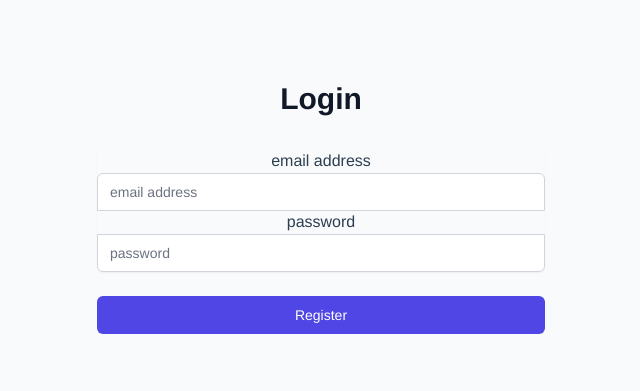
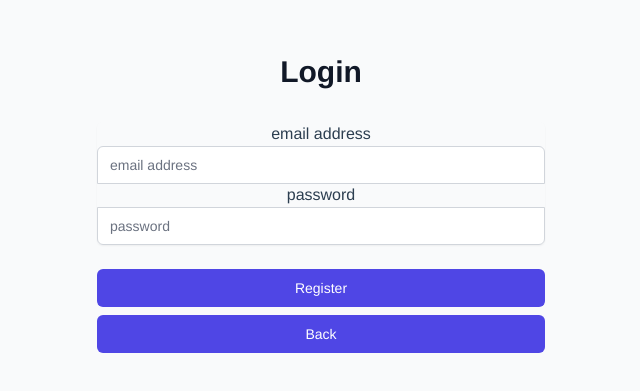
Before and after one commit to zain-ali123/TodosTask, a Vue app: page /#/login in a window 1280 px wide. Shown: the part 205-596 px from the top of the page, without its empty margins (319-959 px from the left). Built offline with nearby package versions, Linux system fonts and the light colour scheme.

Commit message:
fixing minor issues

```diff
--- a/src/components/CreateTodo.vue
+++ b/src/components/CreateTodo.vue
@@ -22,8 +22,9 @@
           </div>
         </div>
 
-        <div>
+        <div class="">
           <ButtonSuccess type="submit"> Create Todo </ButtonSuccess>
+          <ButtonSuccess class="" @click="routeToReadTodos" type="submit"> View My Todos</ButtonSuccess>
         </div>
       </form>
     </div>
@@ -58,4 +59,9 @@ const createTodo = async () => {
 
   console.log(todo.value);
 };
+
+const routeToReadTodos=()=>{
+
+  router.push('/read-todos')
+}
 </script>
--- a/src/components/LoginComponnet.vue
+++ b/src/components/LoginComponnet.vue
@@ -24,9 +24,12 @@
         </div>
 
         <div>
-          <ButtonSuccess type="submit"
-            class="relative w-full flex justify-center py-2 px-4 border border-transparent text-sm font-medium rounded-md text-white bg-indigo-600 hover:bg-indigo-700 focus:outline-none focus:ring-2 focus:ring-offset-2 focus:ring-indigo-500">
+          <ButtonSuccess type="submit">
+
             Register
+          </ButtonSuccess>
+          <ButtonSuccess  @click="routeToWelcomePage" type="submit">
+            Back
           </ButtonSuccess>
         </div>
       </form>
@@ -65,4 +68,9 @@ const LoginUser = async () => {
 
   // console.log(form.value);
 };
+
+
+const routeToWelcomePage=()=>{
+  router.push('/')
+}
 </script>
--- a/src/components/UserRegisteration.vue
+++ b/src/components/UserRegisteration.vue
@@ -35,10 +35,13 @@
         </div>
 
         <div>
-          <ButtonSuccess type="submit"
-            class="group relative w-full flex justify-center py-2 px-4 border border-transparent text-sm font-medium rounded-md text-white bg-indigo-600 hover:bg-indigo-700 focus:outline-none focus:ring-2 focus:ring-offset-2 focus:ring-indigo-500">
+          <ButtonSuccess type="submit">
             Register
           </ButtonSuccess>
+          <ButtonSuccess  @click="routeToWelcomePage" type="submit">
+            Back
+          </ButtonSuccess>
+
         </div>
       </form>
     </div>
@@ -85,4 +88,8 @@ const registerUser = async () => {
     router.push("/");
   }
 };
+
+const routeToWelcomePage=()=>{
+  router.push('/')
+}
 </script>
--- a/src/components/WelcomePage.vue
+++ b/src/components/WelcomePage.vue
@@ -29,6 +29,6 @@ const redirectToLogin = () => {
 };
 
 const redirectToRegister = () => {
-  router.push("/register");
+  router.push("/registeration");
 };
 </script>
--- a/src/components/buttons/ButtonSuccess.vue
+++ b/src/components/buttons/ButtonSuccess.vue
@@ -1,6 +1,6 @@
 <template>
   <button :type="type"
-    class="group relative w-full flex justify-center py-2 px-4 border border-transparent text-sm font-medium rounded-md text-white bg-indigo-600 hover:bg-indigo-700 focus:outline-none focus:ring-2 focus:ring-offset-2 focus:ring-indigo-500">
+    class="group relative w-full flex justify-center py-2 px-4 my-2 border border-transparent text-sm font-medium rounded-md text-white bg-indigo-600 hover:bg-indigo-700 focus:outline-none focus:ring-2 focus:ring-offset-2 focus:ring-indigo-500">
     <slot></slot>
   </button>
 </template>
--- a/src/store/modules/todos.js
+++ b/src/store/modules/todos.js
@@ -73,7 +73,7 @@ export default {
         commit("SET_ERROR", false);
       }
     },
-    async deleteTodo(_, payload) {
+    async deleteTodo({commit}, payload) {
       try {
         commit("SET_RESPONSE_MESSAGE", "");
         commit("SET_ERROR", false);
```
